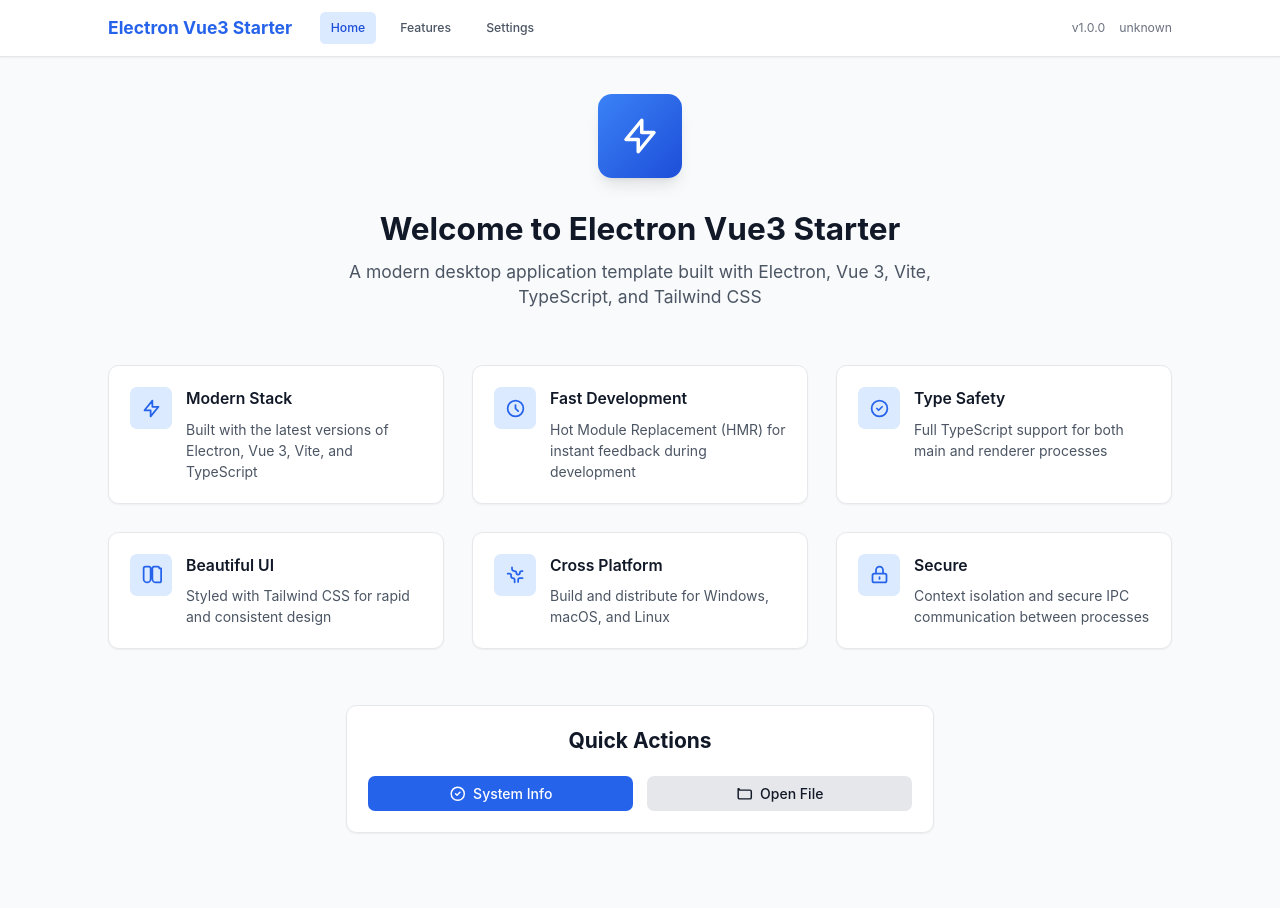
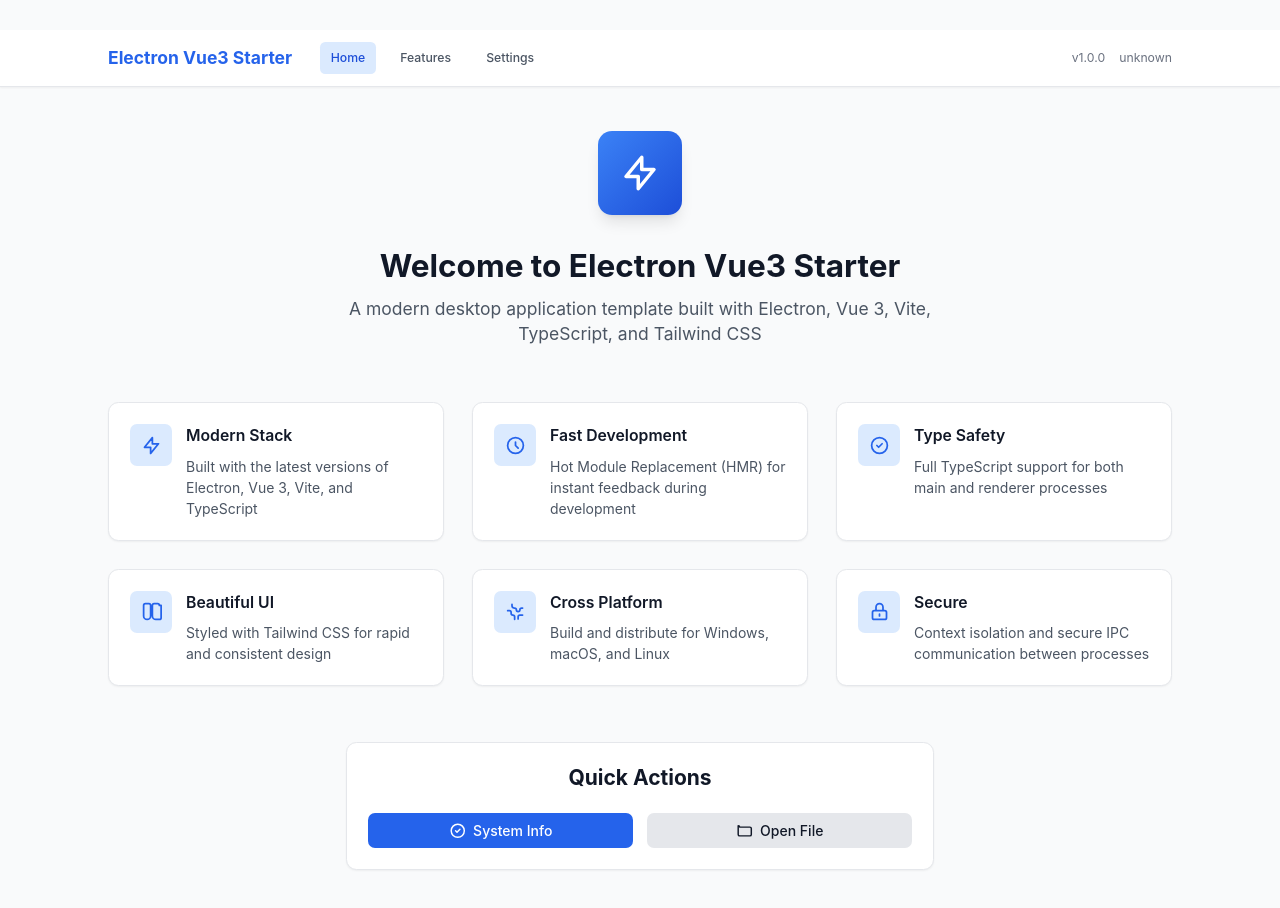
Before and after one commit to benhaooo/electron-vue3-starter, a Vue app: page / in a window 1280 px wide. Shown: the top 908 px of the page. Before the commit the page ends 875 px from the top, so only its background shows below. Built offline with nearby package versions, Linux system fonts and the light colour scheme.

Commit message:
feat: 添加动态计算标题栏高度和主内容区顶部内边距，优化导航栏样式

```diff
--- a/src/renderer/App.vue
+++ b/src/renderer/App.vue
@@ -1,5 +1,5 @@
 <script setup lang="ts">
-import { onMounted, onUnmounted, ref } from 'vue'
+import { computed, onMounted, onUnmounted, ref } from 'vue'
 import { useRoute } from 'vue-router'
 import AboutModal from '@/components/AboutModal.vue'
 import { useSettingsStore } from '@/stores/settings'
@@ -9,6 +9,18 @@ const settingsStore = useSettingsStore()
 const appVersion = ref('1.0.0')
 const platform = ref('unknown')
 const showAboutModal = ref(false)
+
+const titlebarHeight = computed(() => {
+  // Use 28px for macOS and 30px for other platforms
+  return platform.value === 'darwin' ? '28px' : '30px'
+})
+
+const mainPaddingTop = computed(() => {
+  // The navbar height is h-16 which is 4rem (64px)
+  const navbarHeight = 64
+  const titlebarHeightValue = platform.value === 'darwin' ? 28 : 30
+  return `${titlebarHeightValue + navbarHeight}px`
+})
 
 const navigationRoutes = [
   { path: '/', name: 'Home' },
@@ -54,7 +66,8 @@ onUnmounted(() => {
   <div id="app" class="min-h-screen bg-gray-50 dark:bg-gray-900 transition-colors duration-200">
     <!-- Navigation -->
     <nav
-      class="bg-white dark:bg-gray-800 shadow-sm border-b border-gray-200 dark:border-gray-700 transition-colors duration-200"
+      class="bg-white dark:bg-gray-800 shadow-sm border-b border-gray-200 dark:border-gray-700 transition-colors duration-200 fixed w-full z-50"
+      :style="{ top: titlebarHeight }"
     >
       <div class="max-w-7xl mx-auto px-4 sm:px-6 lg:px-8">
         <div class="flex justify-between h-16">
@@ -85,7 +98,7 @@ onUnmounted(() => {
     </nav>
 
     <!-- Main Content -->
-    <main class="flex-1">
+    <main class="flex-1" :style="{ paddingTop: mainPaddingTop }">
       <router-view />
     </main>
 
```
